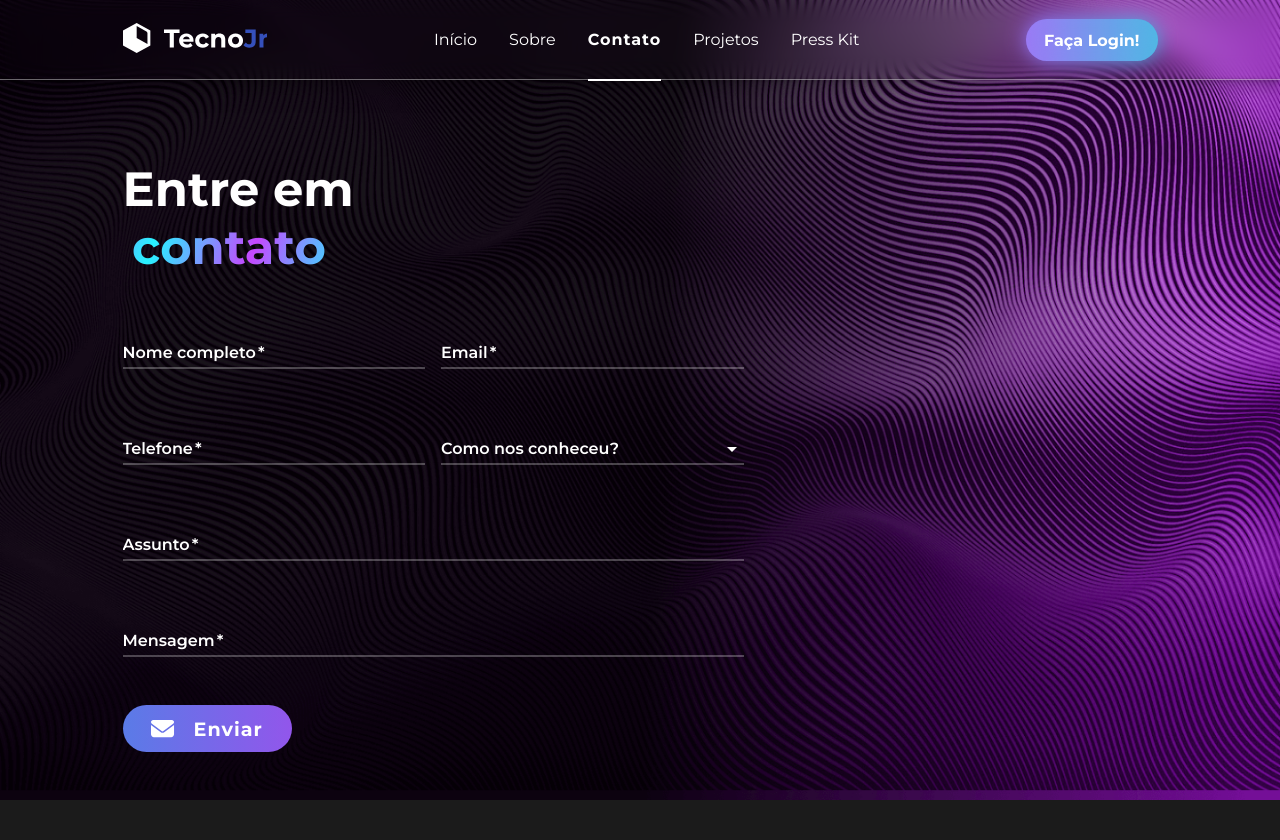
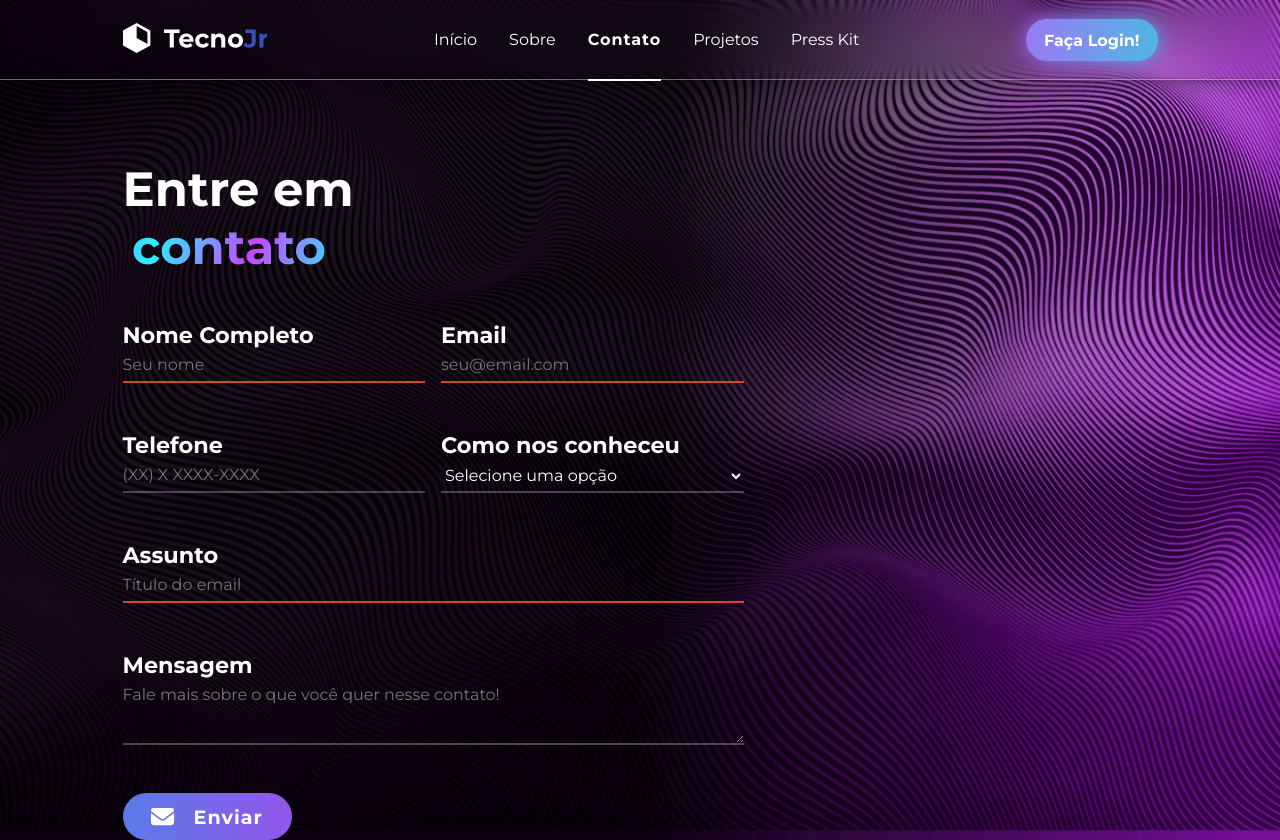
Before and after one commit to igorroc/tecno-site-2.0, a React (Vite) app: page /contact in a window 1280 px wide. Before the commit the page ends 800 px from the top, so only its background shows below. Built offline with nearby package versions, Linux system fonts and the light colour scheme.

Commit message:
fix: Remove @Mui (error when building)

```diff
--- a/package.json
+++ b/package.json
@@ -17,7 +17,6 @@
 		"@fortawesome/free-solid-svg-icons": "^6.1.1",
 		"@fortawesome/react-fontawesome": "^0.1.18",
 		"@googlemaps/react-wrapper": "^1.1.34",
-		"@mui/material": "^5.11.11",
 		"@stitches/react": "^1.2.8",
 		"babel-plugin-macros": "^3.1.0",
 		"blurhash": "^2.0.4",
--- a/src/common/theme.ts
+++ /dev/null
@@ -1,33 +0,0 @@
-import { createTheme } from "@mui/material/styles"
-
-export const theme = createTheme({
-	palette: {
-		primary: {
-			main: "hsl(228, 56%, 47%)",
-		},
-		secondary: {
-			main: "hsl(264, 79%, 63%)",
-		},
-		// Used by `getContrastText()` to maximize the contrast between
-		// the background and the text.
-		contrastThreshold: 3,
-		// Used by the functions below to shift a color's luminance by approximately
-		// two indexes within its tonal palette.
-		// E.g., shift from Red 500 to Red 300 or Red 700.
-		tonalOffset: 0.2,
-	},
-	typography: {
-		fontFamily: [
-			"Montserrat",
-			"BlinkMacSystemFont",
-			'"Segoe UI"',
-			"Roboto",
-			'"Helvetica Neue"',
-			"Arial",
-			"sans-serif",
-			'"Apple Color Emoji"',
-			'"Segoe UI Emoji"',
-			'"Segoe UI Symbol"',
-		].join(","),
-	},
-})
--- a/src/components/Form/index.tsx
+++ b/src/components/Form/index.tsx
@@ -1,11 +1,10 @@
 import { FontAwesomeIcon } from "@fortawesome/react-fontawesome"
 import { useState } from "react"
 import emailjs from "emailjs-com"
-import { MyForm, CustomTextField, CustomFormControl } from "./styles"
-import { InputLabel, MenuItem, Select } from "@mui/material"
+import { MyForm } from "./styles"
 
 export function Form(this: any, props: any) {
-	const { setStatus } = props
+	const { n, setN } = props
 
 	const [inputs, setInputs] = useState({
 		sender_name: "",
@@ -17,7 +16,7 @@ export function Form(this: any, props: any) {
 	})
 
 	const handleInputChange = (event: any) => {
-		// event.persist()
+		event.persist()
 		setInputs((inp: any) => ({
 			...inp,
 			[event.target.name]: event.target.value,
@@ -35,7 +34,7 @@ export function Form(this: any, props: any) {
 			inputs.email_subject == "" ||
 			inputs.email_message == ""
 		) {
-			setStatus("erro")
+			setN("erro")
 			console.log("erro")
 			alert("Ocorreu um erro ao enviar sua mensagem.")
 			return
@@ -51,11 +50,11 @@ export function Form(this: any, props: any) {
 			.then(
 				(result) => {
 					console.log(result.text)
-					setStatus("ok")
+					setN("ok")
 					// window.location.reload() //This is if you still want the page to reload (since e.preventDefault() cancelled that behavior)
 				},
 				(error) => {
-					setStatus("erro")
+					setN("erro")
 					console.log(error.text)
 				}
 			)
@@ -64,94 +63,94 @@ export function Form(this: any, props: any) {
 	return (
 		<MyForm onSubmit={handleSubmit} id="form">
 			<div>
-				<CustomTextField
-					label="Nome completo"
-					placeholder="Igor Rocha"
-					variant="standard"
-					value={inputs.sender_name}
-					onChange={handleInputChange}
+				<label>
+					Nome Completo
+					<input
 						type="text"
 						name="sender_name"
 						id="sender_name"
+						placeholder="Seu nome"
+						value={inputs.sender_name}
+						onChange={handleInputChange}
 						required
 					/>
-				<CustomTextField
-					label="Email"
-					placeholder="igor@tecnojr.com.br"
-					variant="standard"
-					value={inputs.sender_email}
-					onChange={handleInputChange}
+				</label>
+				<label>
+					Email
+					<input
 						type="email"
 						name="sender_email"
 						id="sender_email"
+						placeholder="seu@email.com"
+						value={inputs.sender_email}
+						onChange={handleInputChange}
 						required
 					/>
+				</label>
 			</div>
 			<div>
-				<CustomTextField
-					label="Telefone"
-					placeholder="(XX) X XXXX-XXXX"
-					variant="standard"
-					value={inputs.sender_phone}
-					onChange={handleInputChange}
+				<label>
+					Telefone
+					<input
 						type="tel"
 						name="sender_phone"
 						id="sender_phone"
-					required
+						placeholder="(XX) X XXXX-XXXX"
+						value={inputs.sender_phone}
+						// pattern="([0-9]{2}) 9 [0-9]{4}-[0-9]{4}"
+						onChange={handleInputChange}
 					/>
-				<CustomFormControl variant="standard" sx={{ flex: 1 }}>
-					<InputLabel id="sender_findAboutUs_label">
-						Como nos conheceu?
-					</InputLabel>
-					<Select
+				</label>
+				<label>
+					Como nos conheceu
+					<select
+						name="sender_findAboutUs"
 						id="sender_findAboutUs"
-						name="sender_findAboutUs"
-						labelId="sender_findAboutUs_label"
 						value={inputs.sender_findAboutUs}
 						onChange={handleInputChange}
+						placeholder="Selecione uma opção"
 						required
 					>
-						<MenuItem value="" disabled>
-							Escolha uma opção
-						</MenuItem>
-						<MenuItem value="uesc">UESC</MenuItem>
-						<MenuItem value="ej">Outra EJ</MenuItem>
-						<MenuItem value="insta">Instagram</MenuItem>
-						<MenuItem value="outro">Outro</MenuItem>
-					</Select>
-				</CustomFormControl>
+						<option value="default">Selecione uma opção</option>
+						<option value="uesc">UESC</option>
+						<option value="ej">Outra EJ</option>
+						<option value="instagram">Instagram</option>
+						<option value="outro">Outro</option>
+					</select>
+				</label>
 			</div>
 			<div>
-				<CustomTextField
-					label="Assunto"
-					placeholder="Título do email"
-					variant="standard"
-					value={inputs.email_subject}
-					onChange={handleInputChange}
+				<label>
+					Assunto
+					<input
 						type="text"
 						name="email_subject"
 						id="email_subject"
+						placeholder="Título do email"
+						value={inputs.email_subject}
+						onChange={handleInputChange}
 						required
 					/>
+				</label>
 			</div>
 			<div>
-				<CustomTextField
-					label="Mensagem"
-					placeholder="Fale mais sobre o que você quer nesse contato!"
-					variant="standard"
+				<label>
+					Mensagem
+					<textarea
 						value={inputs.email_message}
-					onChange={handleInputChange}
-					type="text"
-					multiline
 						name="email_message"
 						id="email_message"
+						placeholder="Fale mais sobre o que você quer nesse contato!"
+						onChange={handleInputChange}
 						required
 					/>
+				</label>
 			</div>
 			<button>
 				<FontAwesomeIcon icon="envelope" />
 				Enviar
 			</button>
+			{/* <input type="submit" value="Enviar" /> */}
 		</MyForm>
 	)
 }
--- a/src/components/Form/styles.ts
+++ b/src/components/Form/styles.ts
@@ -1,7 +1,4 @@
-import { FormControl } from "@mui/material"
 import { styled } from "../../stitches.config"
-import { styled as muiStyled } from "@mui/material/styles"
-import { TextField } from "@mui/material"
 
 export const MyForm = styled("form", {
 	width: "60%",
@@ -115,54 +112,3 @@ export const MyForm = styled("form", {
 		width: "95%",
 	},
 })
-
-export const CustomTextField = muiStyled(TextField)({
-	flex: 1,
-
-	".MuiFormLabel-root": {
-		color: "white",
-		fontWeight: "600",
-	},
-	".Mui-focused": {
-		color: "var(--primary-color)",
-	},
-
-	"& .MuiInput-root:before": {
-		borderBottom: "2px solid #fff4",
-	},
-	"&:hover .MuiInput-root:before": {
-		borderBottom: "2px solid #fff8",
-	},
-
-	input: {
-		color: "#fffc",
-	},
-
-	textarea: {
-		color: "#fffc",
-	},
-})
-
-export const CustomFormControl = muiStyled(FormControl)({
-	flex: 1,
-
-	".MuiInputLabel-root": {
-		color: "white",
-		fontWeight: "600",
-	},
-
-	".MuiInput-root:before": {
-		borderBottom: "2px solid #fff4",
-	},
-	"&:hover .MuiInput-root:before": {
-		borderBottom: "2px solid #fff8",
-	},
-
-	".MuiSelect-select": {
-		color: "#fffc",
-	},
-
-	".MuiInput-root svg": {
-		color: "white",
-	},
-})
--- a/src/main.tsx
+++ b/src/main.tsx
@@ -1,13 +1,9 @@
-import { ThemeProvider } from "@mui/material"
 import React from "react"
 import ReactDOM from "react-dom/client"
 import App from "./App"
-import { theme } from "./common/theme"
 
 ReactDOM.createRoot(document.getElementById("root")!).render(
 	<React.StrictMode>
-		<ThemeProvider theme={theme}>
 			<App />
-		</ThemeProvider>
 	</React.StrictMode>
 )
--- a/src/pages/About/index.tsx
+++ b/src/pages/About/index.tsx
@@ -3,7 +3,6 @@ import mainBg from "../../assets/img/backgroundAbout.png"
 
 import { IconName, IconPrefix } from "@fortawesome/fontawesome-svg-core"
 
-import { Header } from "../../components/Header"
 import { MainText } from "../../components/MainText"
 import { Button } from "../../components/Buttons/Button"
 import { MaxWidthWrapper } from "../../components/Global/MaxWidthWrapper"
@@ -99,6 +98,9 @@ export default function About() {
 					<SectionTitle title="Ideais" color="blue">
 						Missão, Visão e Valores!
 					</SectionTitle>
+					<p>
+						Passe o mouse sobre os tópicos para conhecer os ideais
+					</p>
 					<WrapperHex>
 						<HexIdeais
 							title="Missão"
```
Also changed, not shown: 1 other file (tests, documents, lock files or other folders). Lines whose indentation alone changed are shown as unchanged.
